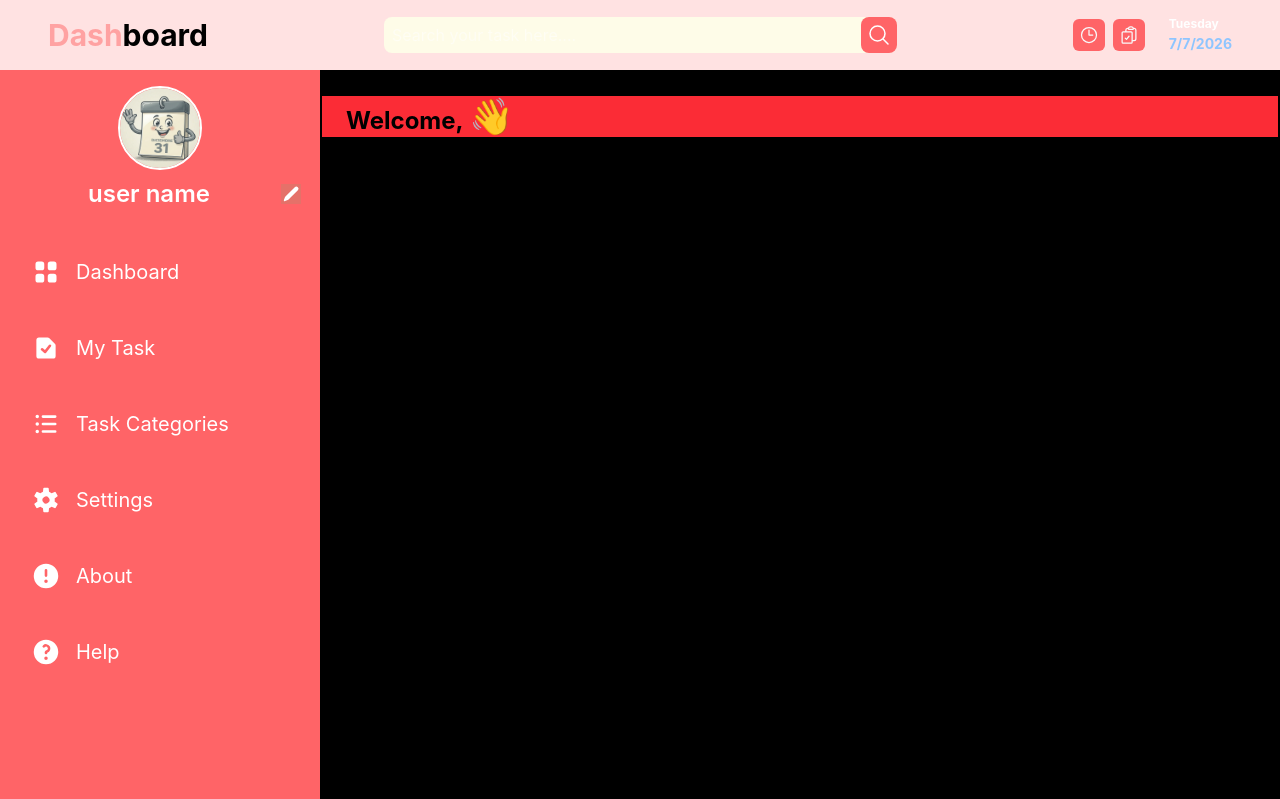
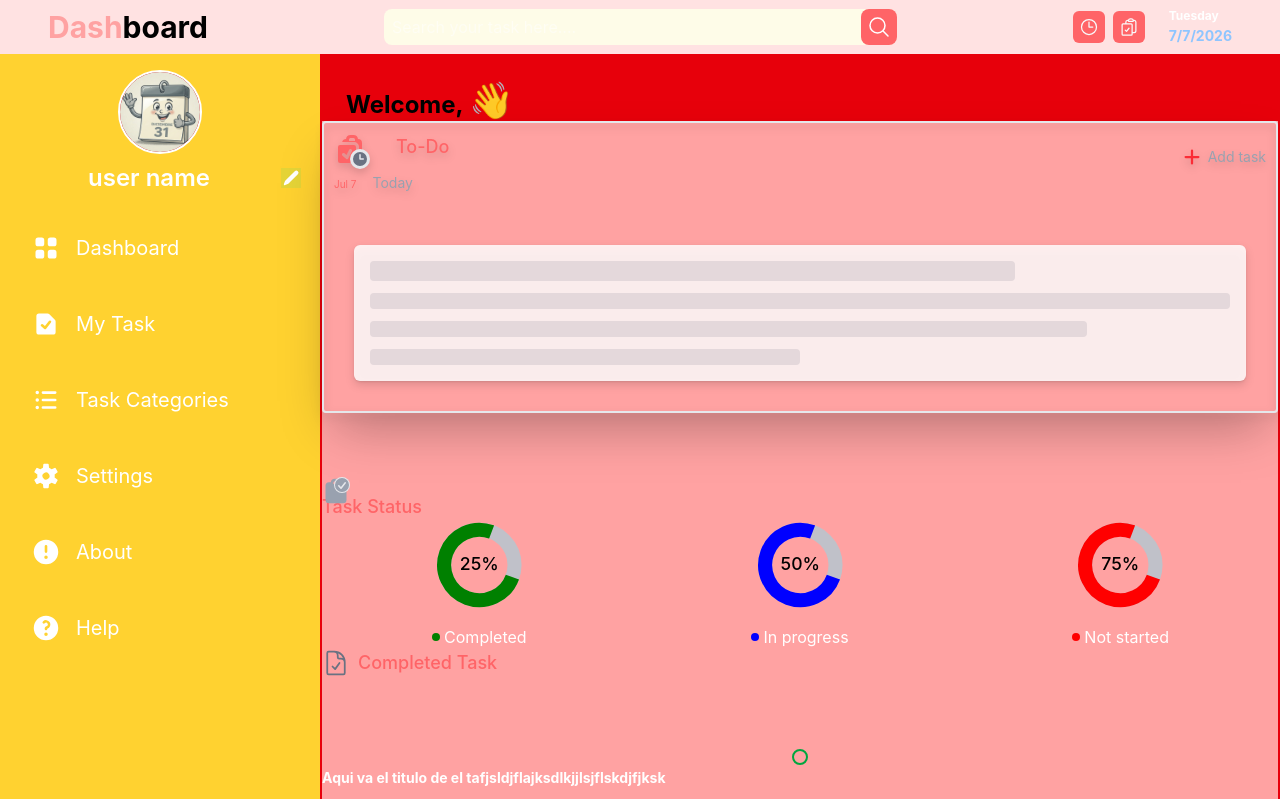
Before and after one commit to karinatuyuc/my-todo-list-React, a React (Vite) app: page / in a window 1280 px wide. Shown: the top 799 px of the page. Built offline with nearby package versions, Linux system fonts and the light colour scheme.

Commit message:
refactor: extract layout divs into independent components

```diff
--- a/src/CompletedTask.jsx
+++ b/src/CompletedTask.jsx
@@ -8,7 +8,7 @@ export default function CompletedTask({dateIn}){
 
         <>
                {/** <div className="">*/}
-                <div className="flex gap-2 mb-2">
+                <div className="flex gap-2 mb-16">
                     < DocumentCheckIcon
                         className="w-7 h-7 text-gray-500 mb-2 md:w-8 md:h-8 md:mb-4 lg:w-7 lg:h-7 lg:mb-1"
                     />
@@ -18,11 +18,11 @@ export default function CompletedTask({dateIn}){
 
 
                 {/**CARDS*/}
-                <div className="flex flex-col gap-4 p-2 md:flex-row md:text-2xl lg:grid lg:pl-8 lg:pr-8 lg:p-0 lg:gap-0.5">
+                <div className="">
 
                     {/**CARD #1 */}
-                    <div className="grid border-2 border-violet-600 rounded-2xl grid-cols-[1fr_4fr_1fr] w-full max-w-md mx-auto p-1
-                    lg:w-72 lg:mt-0.5 xl:mt-0.5">
+                    <div className="
+                    ">
 
                         <div className="flex justify-center items-start pt-1">
                             <div className="w-4 h-4 rounded-full border-2 border-green-600 md:w-5 md:h-5 lg:w-4 lg:h-4"></div>
--- a/src/Dashboard.jsx
+++ b/src/Dashboard.jsx
@@ -1,4 +1,4 @@
-import { useState, useRef } from "react";
+import { useState } from "react";
 import {
   MagnifyingGlassIcon,
   ClockIcon,
@@ -11,13 +11,13 @@ import ProgressCircle from "./ProgressCircle.jsx";
 import CompletedTask from "./CompletedTask.jsx";
 import TaskCard from "./TaskCard.jsx";
 import SideMenu from "./sideMenu.jsx";
-import { TaskGrid } from "./TaskGrid.jsx";
 import { AddTaskModal } from "./addTaskModal.jsx";
 import { EditModal } from "./editModal.jsx";
 import TaskRenderer from "./TaskRenderer.jsx";
 import { EditDeleteModal } from "./optionModals/EditDeleteModal.jsx";
 import { DeleteTaskModal } from "./optionModals/DeleteModal.jsx";
 import { MyTask } from "./componentes/MyTask.jsx";
+import { DashboardHome } from "./componentes/DashboardHome.jsx";
 
 export default function Dashboard({
   task,
@@ -46,14 +46,7 @@ export default function Dashboard({
   setActiveView,
 }) {
   const [userName, setUserName] = useState("");
-  const [hasScrolled, setHasScrolled] = useState(false); // This state is to change the color of the header inside the box of the tasks cards
 
-  const handleScroll = () => {
-    if (tasksRef.current) {
-      const scrolled = tasksRef.current.scrollTop > 0;
-      setHasScrolled(scrolled);
-    }
-  };
 
   const date = new Date(); //Creating the local date
 
@@ -73,8 +66,6 @@ export default function Dashboard({
     { title: "In progress", progress: "50%", color: "blue" },
     { title: "Not started", progress: "75%", color: "red" },
   ];*/
-
-  const tasksRef = useRef(null); // Reference to the tasks container for scroll detection
 
   return (
     <>
@@ -107,7 +98,7 @@ export default function Dashboard({
         {/*Header*/}
         <header
           className="flex justify-between items-center p-1.5 bg-red-100 sticky top-0 z-20
-            lg:flex lg:justify-around lg:p-4 lg:pl-12 lg:pr-12 lg:sticky lg:top-0 lg:z-20 lg:gap-44"
+            lg:flex lg:justify-around lg:p-2 lg:pl-12 lg:pr-12 lg:sticky lg:top-0 lg:z-20 lg:gap-44"
         >
           {/** Dashboard title*/}
           <div className="font-bold text-[15px] md:text-3xl">
@@ -148,9 +139,9 @@ export default function Dashboard({
           </div>
         </header>
 
-        <div className="flex min-h-screen flex-col lg:flex-row">
+        <div className="flex min-h-screen flex-col lg:flex-row lg:bg-amber-300">
           {/**SIDE MENU */}
-          <aside className="lg:bg-red-400 lg:w-80 lg:min-h-screen lg:sticky">
+          <aside className="lg:bg-red-400 lg:w-80 lg:max-h-screen lg:sticky">
             <SideMenu
               userName={userName}
               setUserName={setUserName}
@@ -161,8 +152,8 @@ export default function Dashboard({
           </aside>
           {/**End SIDE MENU */}
 
-          <main className="flex-1 p-0.5 overflows-auto bg-black">
-            <div className="border-y-green-900 bg-red-500">
+          <main className="flex-1 p-0.5 overflows-auto bg-red-600 lg:max-h-full">
+            <div className="">
               <div className="flex items-center justify-center gap-2 lg:mt-6 lg:ml-6 text-center">
                 <div className="mx-auto text-xl font-medium mb-4 md:text-2xl lg:ml-0 lg:text-3xl lg:mb-0 flex">
                   <h1 className="sm:truncate sm:overflow-hidden sm:text-ellipsis text-black font-bold md:text-2xl">
@@ -176,25 +167,26 @@ export default function Dashboard({
               {/** Main section */}
             </div>
 
-            <div className="bg-amber-300 max-h-screen">
-              {
+            <div className="bg-red-300 lg:max-h-full">
+                            <DashboardHome
+                    task={task}
+                     setModalAddTask={setModalAddTask}
+                     setEditTaskModal={setEditTaskModal}
+                     editTask={editTask}
+                     idOptions={idOptions}
+                     onCloseEditModal={onCloseEditModal}
+                     setDeleteTaskModal={setDeleteTaskModal}
+                     setSelectedTask={setSelectedTask}
+                     openOptionsTaskId={openOptionsTaskId}
+                     setOpenOptionsTaskId={setOpenOptionsTaskId}
 
-              }
-
-
+              />
             </div>
-
-
-
-
-
-
-
 
           </main>
         </div>
 
-        <span className="text-[10px] bg-red-200">
+        <span className="text-[10px] bg-red-900 p-2">
           &copy; 2026 <a>RacooDev</a>. All rights reserved.
         </span>
       </div>
--- a/src/TaskRenderer.jsx
+++ b/src/TaskRenderer.jsx
@@ -33,7 +33,7 @@ function TaskRenderer({tasks, setEditingTaskId, onSecond, deleteTask, statusChan
                     <h4>{task.title}</h4>
                     <span>Priority : {task.priority}</span> <br/>
 
-                    <label htmlFor="status">status:</label>
+                    <label htmlFor="status">sffds:</label>
                     <select
                        id="status"  // Select dropdown for task status
                        value={task.status} // Bind the select value to the task's status
--- a/src/TodoApp.jsx
+++ b/src/TodoApp.jsx
@@ -2,7 +2,6 @@ import { useState } from "react";
 import { AddTaskModal } from "./addTaskModal";
 import { EditModal } from "./editModal";
 import  Dashboard  from "./Dashboard";
-import { TaskGrid } from "./TaskGrid";
 import { DeleteTaskModal } from "./optionModals/DeleteModal";
 import SideMenu from "./sideMenu";
 
--- a/src/addTaskModal.jsx
+++ b/src/addTaskModal.jsx
@@ -82,7 +82,7 @@ export function AddTaskModal({ addTask, onClose }) {
   return (
     <>
       <div className="bg-black/80 fixed inset-0 z-50 h-screen flex items-center justify-center rounded-xs text-sm">
-        <div className="bg-white p-4 m-8 rounded-sm border-2 border-gray-100 shadow-lg w-full md:w-md">
+        <div className="bg-white p-4 m-8 rounded-sm border-2 border-gray-900 shadow-lg w-full md:w-md">
           <nav className="flex justify-between lg:mt-1 lg:mb-6 lg:font-semibold">
             <span className="underline decoration-orange-500 dcoration-2 underline-offset-4">
               Add New Task
@@ -96,7 +96,7 @@ export function AddTaskModal({ addTask, onClose }) {
           </nav>
 
           <form onSubmit={onSubmit}>
-            <div className="border-gray-200 border-2 mb-2 p-2 flex flex-col gap-1.5 mt-3 lg:p-2">
+            <div className="border-red-400 border-2 mb-2 p-2 flex flex-col gap-1.5 mt-3 lg:p-2">
               {/**This is the TITLE INPUT */}
               <label htmlFor="title" className="font-medium">
                 Title <span className="text-[7px] text-red-600">*</span>
--- a/src/componentes/DashboardHome.jsx
+++ b/src/componentes/DashboardHome.jsx
@@ -1,27 +1,80 @@
-export function DashboardHome() {
-  return <>
+// 74 SWIM
+
+import { useState, useRef } from "react";
+import ProgressCircle from "../ProgressCircle";
+import CompletedTask from "../CompletedTask";
+import {
+    ClipboardDocumentCheckIcon,
+    ClockIcon,
+    PlusIcon,
+    ClipboardIcon,
+    CheckCircleIcon
+
+ } from "@heroicons/react/16/solid";
+export function DashboardHome({
+    task,
+    setModalAddTask,
+    setEditTaskModal,
+    setSelectedTask,
+    openOptionsTaskId,
+    setOpenOptionsTaskId,
+    editTask,
+    idOptions,
+    onCloseEditModal,
+    setDeleteTaskModal }) {
+
+      const [hasScrolled, setHasScrolled] = useState(false); // This state is to change the color of the header inside the box of the tasks cards
+
+  const handleScroll = () => {
+    if (tasksRef.current) {
+      const scrolled = tasksRef.current.scrollTop > 0;
+      setHasScrolled(scrolled);
+    }
+  };
+
+    const date = new Date(); //Creating the local date
+
+    const dayMonth = date.toLocaleDateString("en-US", {
+    day: "numeric",
+    month: "short",
+  });
+
+    const dateInNumber = date.toLocaleDateString("en-US"); // To show the date in number
 
 
+    const circles = [
+    { title: "Completed", progress: "25%", color: "green" },
+    { title: "In progress", progress: "50%", color: "blue" },
+    { title: "Not started", progress: "75%", color: "red" },
+  ];
+
+
+
+    const tasksRef = useRef(null); // Reference to the tasks container for scroll detection
+  return (
+    <>
       <div>
         <section
-                className="border-2 border-gray-200 m-4 mb-5 mt-12 p-6 md:min-h-screen md:p-10 shadow-2xl
+          className="
                 "
         >
-                <div className="lg:grid  lg:grid-cols-2 lg:gap-6 lg:h-screen">
+          <div className="">
             {/*ADD TASK SECTION AND CARDS TASKS (different component in REVIEW)*/}
 
             <div
               ref={tasksRef}
               onScroll={handleScroll}
-                    className={`w-full border-2 border-gray-200 shadow-2xl drop-shadow-lg mb-3 rounded p-4
-                    lg:p-0 lg:min-h-full lg:overflow-auto`}
+              className={`w-full border-2 border-gray-200 shadow-2xl drop-shadow-lg mb-16 rounded p-4
+                    lg:p-0 lg:overflow-auto`}
             >
               <div
                 className={`lg:top-0 lg:sticky text-red-400 ${hasScrolled ? "bg-red-400 text-white" : "bg-gray-00"}`}
               >
                 <div className="flex justify-between p-2.5 lg:h-17">
-                        <span className="absolute text-justify left-16 text-xm ml-2 font-medium md:text-2xl lg:text-lg"
-                        onClick={setEditTaskModal}>
+                  <span
+                    className="absolute text-justify left-16 text-xm ml-2 font-medium md:text-2xl lg:text-lg"
+                    onClick={setEditTaskModal}
+                  >
                     To-Do
                   </span>
                   <div className="relative">
@@ -78,41 +131,34 @@ export function DashboardHome() {
                       {/* Barra tipo detalle */}
                       <div className="h-4 bg-gray-200 rounded w-1/2"></div>
                     </div>
+
                   </div>
                 ) : (
-
                   task.map((tasks) => (
-
                     <TaskCard
                       key={tasks.id}
                       tasks={tasks}
                       setSelectedTask={setSelectedTask}
                       setEditTaskModal={setEditTaskModal}
-
                       editTask={editTask}
                       idOptions={idOptions}
                       setOpenOptionsTaskId={setOpenOptionsTaskId}
                       openOptionsTaskId={openOptionsTaskId}
                       onCloseEditModal={onCloseEditModal}
-
                       setDeleteTaskModal={setDeleteTaskModal}
-
                     />
                   ))
-
                 )}
               </div>
             </div>
 
-                  <div className="lg:flex lg:flex-col lg:h-screen md:p-0.5 lg:p-0.5 ">
+            <div className="">
               {/* TASK STATUS*/}
               <div
-                      className="border-2 border-gray-300 drop-shadow-lg rounded-2xl mb-2 h-full p-2
-                    md:mb-12
-                    lg:h-80 lg:pt-3 lg:mb-4"
+                className=""
               >
-                      <div className="flex gap-4  md:pb-6 lg:pb-4">
-                        <div className="flex relative mb-4 md:mt-2">
+                <div className="">
+                  <div className="">
                     <ClipboardIcon className="w-7 h-7 absolute text-gray-400 md:w-10 md:h-10 lg:w-7 lg:h-7" />
                     <CheckCircleIcon
                       className="w-4 h-4 relative mt-3 left-3 rounded-full text-gray-400 bg-gray-200
@@ -141,22 +187,14 @@ export function DashboardHome() {
               {/*COMPLETED TASK*/}
 
               <div
-                      className=" border-2 drop-shadow-lg border-gray-300 p-4 h-full mt-4 rounded-2xl
-                      md:p-5
-                     lg:mt-0 lg:p-2"
+                className=""
               >
                 <CompletedTask dateIn={dateInNumber} />
-                    </div>
-
-                    <div className="h-60">
-                      <TaskGrid />
               </div>
             </div>
           </div>
         </section>
-
       </div>
-
-
-  </>;
+    </>
+  );
 }
--- a/src/sideMenu.jsx
+++ b/src/sideMenu.jsx
@@ -2,7 +2,6 @@ import { useState } from "react";
 import { ExclamationCircleIcon, Bars3Icon, UserCircleIcon, Squares2X2Icon,
     DocumentCheckIcon, ListBulletIcon, Cog6ToothIcon, QuestionMarkCircleIcon, ArrowUturnLeftIcon, XMarkIcon,
     PencilIcon, CheckIcon } from "@heroicons/react/16/solid"
-import UserName from "./UserNameModal";
 
 export default function SideMenu({ userName, setUserName, activeView, setActiveView}) {
 
@@ -52,11 +51,11 @@ export default function SideMenu({ userName, setUserName, activeView, setActiveV
         <div className={`z-20 w-full
             ${isOpen ? "translate-x-0" : "-translate-x-full"}
             fixed top-0 left-0 transition-transform duration-300 ease-in-out
-            lg:static lg:translate-x-0 lg:w-80 lg:bg-fuchsia-100`}>
+            lg:static lg:translate-x-0 lg:w-80 bg-red-700 lg:bg-amber-300`}>
 
 
-            <div className={`bg-red-700 flex flex-col justify-center items-center w-full
-            lg:w-80 lg:bg-red-400
+            <div className={` flex flex-col justify-center items-center w-full
+            lg:w-80
 
 
             `}>
@@ -70,7 +69,7 @@ export default function SideMenu({ userName, setUserName, activeView, setActiveV
 
 
                 {/**This is the icon */}
-                <div className="rounded-full mt-4 border-white border-2 md:mt-8 lg:mt-4">
+                <div className="rounded-full mt-4 border-white border-2 md:mt-8 lg:mt-4 md:bg-red-700">
                     <img src={avatar} alt="avatar" className="w-20 h-20 md:w-20 md:h-20 rounded-full"/>
                 </div>
 
@@ -78,7 +77,7 @@ export default function SideMenu({ userName, setUserName, activeView, setActiveV
 
                 {!isEditing ?
 
-                  <div className="text-2xl text-white font-semibold mt-5 flex
+                  <div className="text-2xl text-white font-semibold mt-5 flex bg-red-700 lg:bg-amber-300
                         lg:text-2xl lg:flex lg:justify-center lg:items-center lg:text-center lg:mt-2">
                           <span className="truncate overflow-hidden text-ellipsis w-75 text-center
                           md:text-2xl md:w-56
@@ -123,18 +122,18 @@ export default function SideMenu({ userName, setUserName, activeView, setActiveV
 
 
 
-            <div className="bg-red-700 p-8 h-screen lg:bg-red-400 lg:w-80">
-                <ol className="space-y-12 md:space-y-14 lg:space-y-12 lg:mt-4">
+            <div className="bg-red-700 p-8 h-screen lg:bg-amber-300 lg:w-80 lg:min-h-full">
+                <ol className="space-y-12 md:space-y-12 lg:space-y-12 lg:mt-2">
                     <li className={listStyles} onClick={() => setActiveView("dashboard")}>
                         <Squares2X2Icon
                         className={iconStyles}/>
                         Dashboard
                     </li>
-                    <li className={listStyles} onClick={() => setActiveView("myTask")}>
+                    <li className={listStyles} onClick={() => setActiveView("MyTask")}>
                         <DocumentCheckIcon className={iconStyles}/>
                         My Task
                     </li>
-                    <li className={listStyles} onClick={() => setActiveView("taskCategories")}>
+                    <li className={listStyles} onClick={() => setActiveView("TaskCategories")}>
                         <ListBulletIcon className={iconStyles}/>
                         Task Categories
                     </li>
```
Also changed, not shown: src/TaskGrid.jsx (deleted, +0 -13 lines), src/UserNameModal.jsx (deleted, +0 -35 lines). Lines whose indentation alone changed are shown as unchanged.
